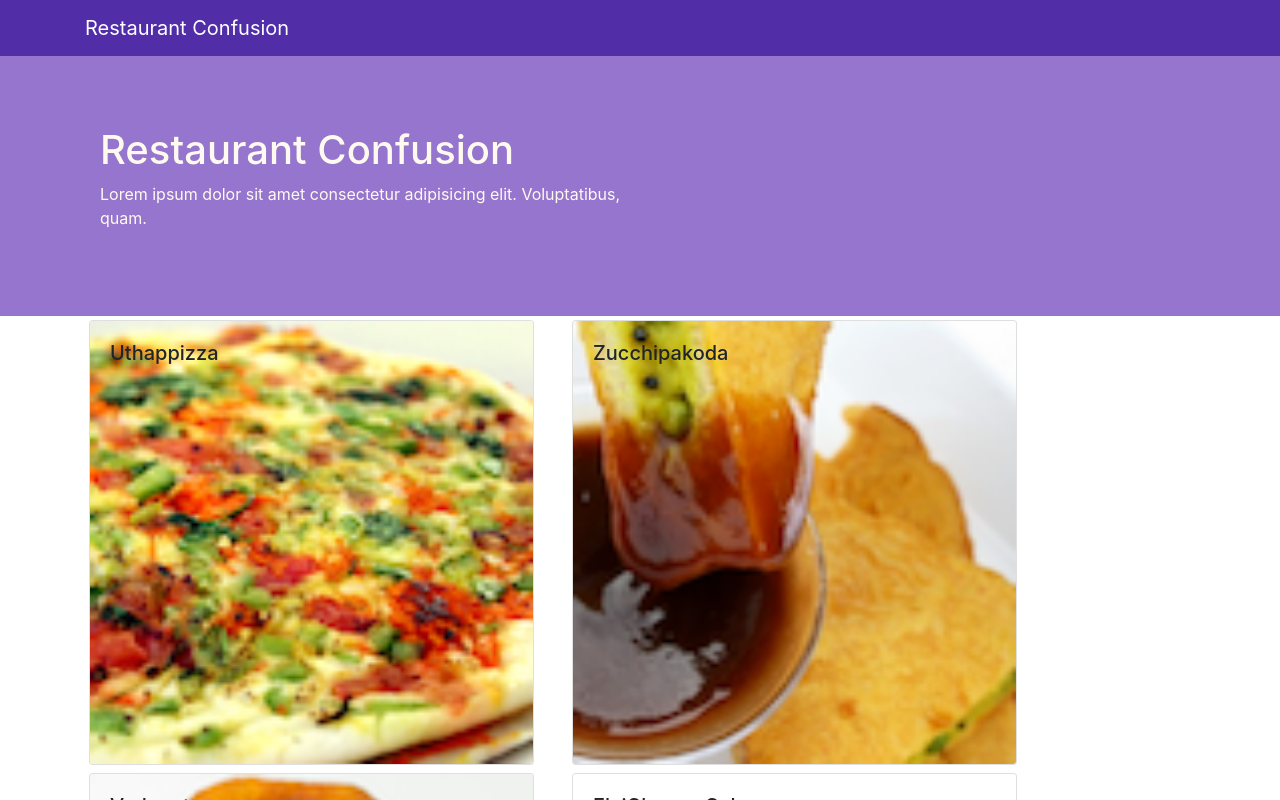
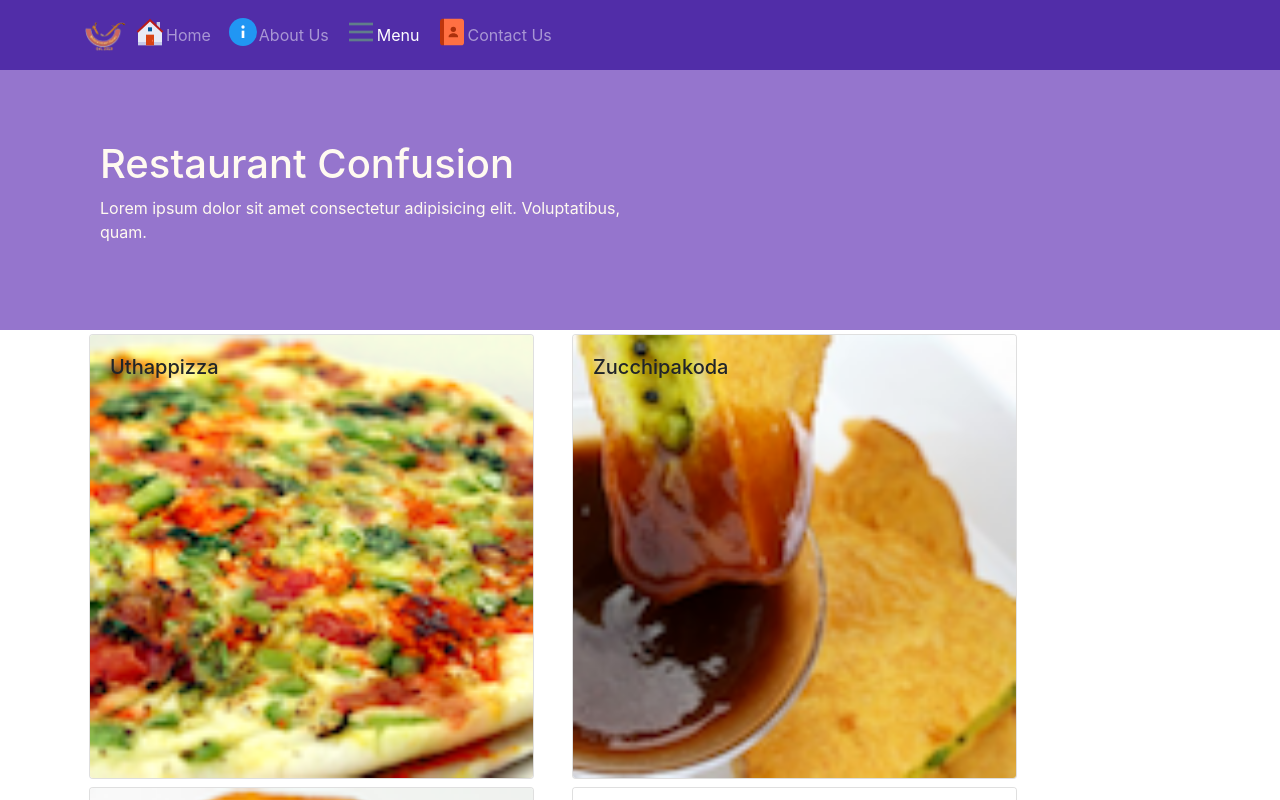
Before and after one commit to mghezel61/confusion, a React (Create React App) app: page /menu in a window 1280 px wide. Shown: the top 800 px of the page. Built offline with nearby package versions, Linux system fonts and the light colour scheme.

Commit message:
react router

```diff
--- a/package.json
+++ b/package.json
@@ -11,6 +11,7 @@
     "react-dom": "^17.0.2",
     "react-icons": "^4.2.0",
     "react-poper": "^1.0.0",
+    "react-router-dom": "4.2.2",
     "react-scripts": "4.0.3",
     "reactstrap": "5.0.0",
     "web-vitals": "^1.0.1"
--- a/src/App.css
+++ b/src/App.css
@@ -32,3 +32,11 @@ address {
 .navbar-dark {
   background-color: #512da8;
 }
+
+.nav-link {
+  display: flex;
+  align-items: center;
+}
+.nav-link span {
+  display: inline-block;
+}
--- a/src/App.js
+++ b/src/App.js
@@ -1,12 +1,15 @@
 import React from "react";
+import { BrowserRouter as Router, Route } from "react-router-dom";
+import "./App.css";
 import Main from "./components/Main";
-import "./App.css";
 
 const App = () => {
   return (
-    <div>
-      <Main />
-    </div>
+    <Router>
+      <div>
+        <Main />
+      </div>
+    </Router>
   );
 };
 
--- a/src/components/Footer.jsx
+++ b/src/components/Footer.jsx
@@ -9,6 +9,7 @@ import {
 } from "react-icons/ai";
 
 import { BsFillEnvelopeFill } from "react-icons/bs";
+import { Link } from "react-router-dom";
 const Footer = () => {
   return (
     <div className="footer">
@@ -18,16 +19,16 @@ const Footer = () => {
             <h5>Links</h5>
             <ul className="list-unstyled">
               <li>
-                <a href="#">Home</a>
+                <Link to="/home">Home</Link>
               </li>
               <li>
-                <a href="#">About</a>
+                <Link to="/aboutus">About</Link>
               </li>
               <li>
-                <a href="#">Menu</a>
+                <Link to="/menu">Menu</Link>
               </li>
               <li>
-                <a href="contactus.html">Contact</a>
+                <Link to="/contactus">Contact</Link>
               </li>
             </ul>
           </div>
@@ -60,7 +61,10 @@ const Footer = () => {
                 <AiFillLinkedin size="3rem" />
               </a>
               <a href="http://twitter.com/">
-                <AiFillTwitterSquare size="3rem" color="blue" />
+                <AiFillTwitterSquare
+                  size="3rem"
+                  color="rgba(29,161,242,1.00)"
+                />
               </a>
               <a href="http://youtube.com/">
                 <AiFillYoutube size="3rem" color="red" />
--- a/src/components/Header.jsx
+++ b/src/components/Header.jsx
@@ -1,12 +1,70 @@
-import React from "react";
-import { Navbar, NavbarBrand, Jumbotron } from "reactstrap";
+import React, { useState } from "react";
+import NavLink from "react-router-dom/NavLink";
+import { FcHome, FcInfo, FcMenu, FcContacts } from "react-icons/fc";
+import {
+  Navbar,
+  NavbarBrand,
+  Nav,
+  NavbarToggler,
+  Collapse,
+  NavItem,
+  Jumbotron,
+} from "reactstrap";
 
 const Header = () => {
+  const [isNavOpen, setIsNavOpen] = useState(false);
+  const toggleNav = () => {
+    setIsNavOpen(!isNavOpen);
+  };
   return (
     <>
-      <Navbar dark className="navbar-dark">
+      <Navbar dark expand="md">
         <div className="container">
-          <NavbarBrand href="/">Restaurant Confusion</NavbarBrand>
+          <NavbarToggler onClick={toggleNav} />
+          <NavbarBrand className="mr-auto" href="/">
+            <img
+              src="assets/images/logo.png"
+              height="30"
+              width="41"
+              alt="Restaurant Confusion"
+            />
+          </NavbarBrand>
+          <Collapse isOpen={isNavOpen} navbar>
+            <Nav navbar>
+              <NavItem>
+                <NavLink className="nav-link" to="/home">
+                  <span>
+                    <FcHome size="2rem" />
+                  </span>
+                  <span> Home</span>
+                </NavLink>
+              </NavItem>
+              <NavItem>
+                <NavLink className="nav-link" to="/aboutus">
+                  <span>
+                    <FcInfo size="2rem" />
+                  </span>
+                  <span>About Us</span>
+                </NavLink>
+              </NavItem>
+              <NavItem>
+                <NavLink className="nav-link" to="/menu">
+                  <span>
+                    <FcMenu size="2rem" />
+                  </span>
+                  <span>Menu</span>
+                </NavLink>
+              </NavItem>
+              <NavItem>
+                <NavLink className="nav-link" to="/contactus">
+                  <span>
+                    <FcContacts size="2rem" />
+                  </span>
+                  <span>Contact Us</span>
+                </NavLink>
+              </NavItem>
+            </Nav>
+          </Collapse>
         </div>
       </Navbar>
       <Jumbotron>
--- /dev/null
+++ b/src/components/Home.jsx
@@ -0,0 +1,11 @@
+import React from "react";
+
+const Home = () => {
+  return (
+    <div className="container">
+      <h4>Home</h4>
+    </div>
+  );
+};
+
+export default Home;
--- a/src/components/Main.jsx
+++ b/src/components/Main.jsx
@@ -4,16 +4,25 @@ import { DISHES } from "../shared/dishes";
 import DishDetail from "./DishDetail";
 import Header from "./Header";
 import Footer from "./Footer";
+import { Route, Redirect, Switch } from "react-router-dom";
+import Home from "./Home";
 
 const Main = () => {
-  const [selectedDish, setSelectedDish] = useState(null);
-
+  const [dishes, setDishes] = useState(DISHES);
+  const HomePage = () => <Home />;
   return (
     <>
       <Header />
       <div className="container">
-        <Menu dishes={DISHES} setSelectedDish={setSelectedDish} />
-        <DishDetail dish={selectedDish} setSelectedDish={setSelectedDish} />
+        <Switch>
+          <Route path="/home" component={HomePage} />
+          <Route
+            exact
+            path="/menu"
+            component={() => <Menu dishes={dishes} />}
+          />
+          <Redirect to="/home" />
+        </Switch>
       </div>
       <Footer />
     </>
```
Also changed, not shown: 1 other file (tests, documents, lock files or other folders).
